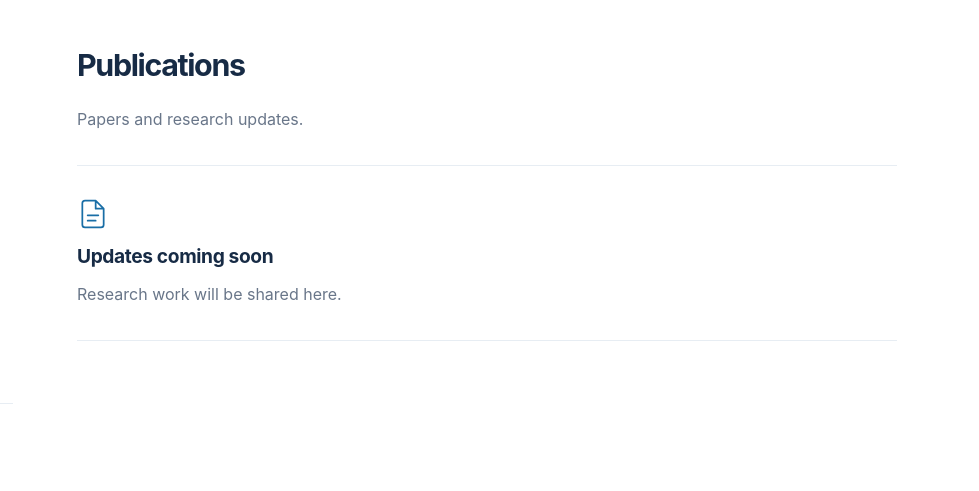
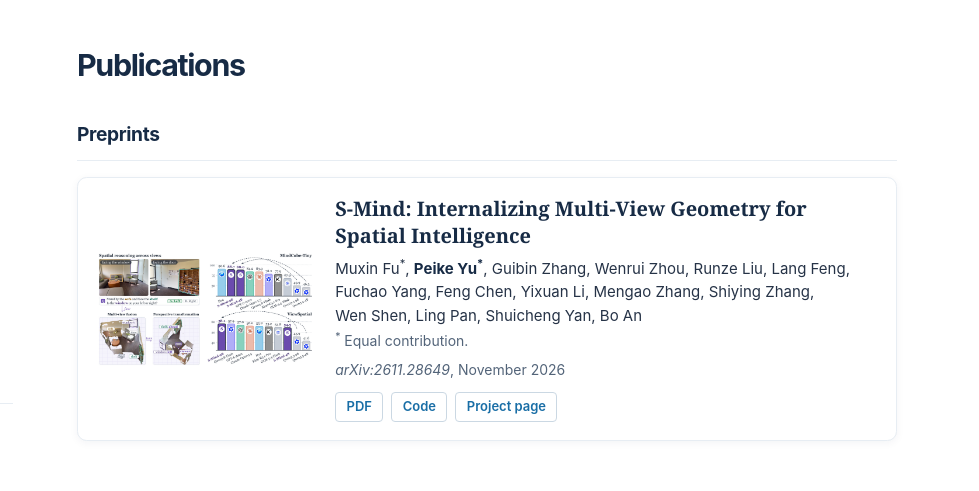
Before and after one commit to PeikerYu/PeikerYu.github.io, a plain HTML site: page publications/index.html in a window 1280 px wide. Shown: the part 86-577 px from the top of the page, 301-1280 px from the left. Drawn offline with Linux system fonts and the light colour scheme.

Commit message:
Feature S-Mind on the homepage and publications page

```diff
--- /dev/null
+++ b/assets/publications.css
@@ -0,0 +1,74 @@
+.publications-section {
+  margin-top: 2rem;
+  container-type: inline-size;
+}
+
+.publications-heading {
+  display: flex;
+  flex-wrap: wrap;
+  align-items: baseline;
+  justify-content: space-between;
+  gap: .35rem 1rem;
+  margin-bottom: 1rem;
+  padding-bottom: .55rem;
+  border-bottom: 1px solid var(--line);
+}
+
+.publications-heading h2 { margin: 0; }
+.publications-heading a { font-size: .875rem; text-decoration: none; }
+.publications-heading a:hover { text-decoration: underline; }
+
+.publication {
+  display: grid;
+  grid-template-columns: clamp(10rem, 28%, 14rem) minmax(0, 1fr);
+  align-items: start;
+  gap: 1.25rem;
+  padding: 1.15rem;
+  background: var(--surface);
+  border: 1px solid var(--line);
+  border-radius: .6rem;
+  box-shadow: 0 2px 8px rgb(23 43 69 / 5%);
+}
+
+.publication-figure { display: block; align-self: center; }
+.publication-figure img { display: block; width: 100%; height: auto; }
+.publication-info h3 {
+  margin: 0;
+  color: var(--heading);
+  font: 700 1.25rem/1.32 Georgia, "Times New Roman", serif;
+}
+
+.publication-info h3 a { color: inherit; text-decoration: none; }
+.publication-info h3 a:hover { color: var(--accent); text-decoration: underline; }
+.publication-info p { margin: .5rem 0 0; }
+.publication-authors, .publication-summary { font-size: .9375rem; line-height: 1.55; }
+.publication-authors strong { color: var(--heading); }
+.publication-venue, .publication-note { color: #536479; font-size: .875rem; line-height: 1.5; }
+.publication-authors sup, .publication-note sup { font-size: .75em; line-height: 0; }
+.publication-authors + .publication-note { margin-top: .2rem; }
+
+.publication-links {
+  display: flex;
+  flex-wrap: wrap;
+  gap: .5rem;
+  margin-top: .75rem;
+}
+
+.publication-links a {
+  padding: .25rem .65rem;
+  border: 1px solid #cbd8e3;
+  border-radius: .25rem;
+  color: var(--accent);
+  font-size: .8125rem;
+  font-weight: 600;
+  line-height: 1.5;
+  text-decoration: none;
+}
+
+.publication-links a:hover { border-color: var(--accent); text-decoration: underline; }
+
+@container (max-width: 33rem) {
+  .publication { grid-template-columns: minmax(0, 1fr); gap: 1rem; }
+  .publication-figure { grid-row: 2; width: min(100%, 20rem); justify-self: center; }
+  .publication-info h3 { font-size: 1.175rem; }
+}
--- a/publications/index.html
+++ b/publications/index.html
@@ -3,15 +3,15 @@
 <head>
   <meta charset="utf-8">
   <meta name="viewport" content="width=device-width, initial-scale=1">
-  <meta name="description" content="Publications — Peiker Yu, School of Computer Science and Technology, Tongji University.">
+  <meta name="description" content="Research publications by Peiker Yu, including S-Mind: Internalizing Multi-View Geometry for Spatial Intelligence.">
   <meta name="theme-color" content="#ffffff">
   <meta name="color-scheme" content="light">
   <meta property="og:type" content="website">
   <meta property="og:title" content="Publications | Peiker Yu">
-  <meta property="og:description" content="Peiker Yu · School of Computer Science and Technology · Tongji University">
+  <meta property="og:description" content="Research publications by Peiker Yu, including S-Mind: Internalizing Multi-View Geometry for Spatial Intelligence.">
   <meta property="og:url" content="https://peikeryu.github.io/publications/">
-  <meta property="og:image" content="https://peikeryu.github.io/assets/avatar.jpg">
-  <meta name="twitter:card" content="summary">
+  <meta property="og:image" content="https://peikeryu.github.io/assets/s-mind/figure-1.jpg">
+  <meta name="twitter:card" content="summary_large_image">
 
   <title>Publications | Peiker Yu</title>
   <link rel="canonical" href="https://peikeryu.github.io/publications/">
@@ -19,6 +19,7 @@
   <link rel="apple-touch-icon" href="/assets/avatar.jpg">
   <script src="/assets/site.js?v=20261120-white"></script>
   <link rel="stylesheet" href="/assets/style.css?v=20261120-white">
+  <link rel="stylesheet" href="/assets/publications.css">
 </head>
 <body>
   <a class="skip-link" href="#main-content">Skip to content</a>
@@ -47,11 +48,24 @@
     </aside>
     <main id="main-content" class="page" tabindex="-1">
       <h1>Publications</h1>
-      <p class="page-intro">Papers and research updates.</p>
-      <section class="empty-state" aria-labelledby="publications-title">
-        <svg class="empty-icon" viewBox="0 0 24 24" fill="none" stroke="currentColor" stroke-width="1.7" stroke-linecap="round" stroke-linejoin="round" aria-hidden="true"><path d="M14 2H6a2 2 0 0 0-2 2v16a2 2 0 0 0 2 2h12a2 2 0 0 0 2-2V8Zm0 0v6h6M8 13h8m-8 4h6"/></svg>
-        <h2 id="publications-title">Updates coming soon</h2>
-        <p>Research work will be shared here.</p>
+      <section class="publications-section" aria-labelledby="preprints-title">
+        <div class="publications-heading"><h2 id="preprints-title">Preprints</h2></div>
+        <article class="publication" id="s-mind" aria-labelledby="s-mind-title">
+          <a class="publication-figure" href="/assets/s-mind/figure-1.jpg" aria-label="Enlarge Figure 1 from the S-Mind paper">
+            <img src="/assets/s-mind/figure-1.jpg" width="1500" height="807" alt="Two views of a room, the fused 3D scene, the view from the sofa, and benchmark results.">
+          </a>
+          <div class="publication-info">
+            <h3 id="s-mind-title"><a href="https://arxiv.org/abs/2611.28649">S-Mind: Internalizing Multi-View Geometry for Spatial Intelligence</a></h3>
+            <p class="publication-authors">Muxin&nbsp;Fu<sup>*</sup>, <strong>Peike&nbsp;Yu<sup>*</sup></strong>, Guibin&nbsp;Zhang, Wenrui&nbsp;Zhou, Runze&nbsp;Liu, Lang&nbsp;Feng, Fuchao&nbsp;Yang, Feng&nbsp;Chen, Yixuan&nbsp;Li, Mengao&nbsp;Zhang, Shiying&nbsp;Zhang, Wen&nbsp;Shen, Ling&nbsp;Pan, Shuicheng&nbsp;Yan, Bo&nbsp;An</p>
+            <p class="publication-note"><sup>*</sup> Equal contribution.</p>
+            <p class="publication-venue"><em>arXiv:2611.28649</em>, <time datetime="2026-11">November 2026</time></p>
+            <div class="publication-links" role="group" aria-label="S-Mind resources">
+              <a href="https://arxiv.org/pdf/2611.28649">PDF</a>
+              <a href="https://github.com/KANABOON1/S-Mind">Code</a>
+              <a href="https://kanaboon1.github.io/S-Mind/">Project page</a>
+            </div>
+          </div>
+        </article>
       </section>
     </main>
   </div>
```
Also changed, not shown: index.html (+20 -9 lines), assets/s-mind/LICENSE.txt (added), assets/s-mind/figure-1.jpg (added).
